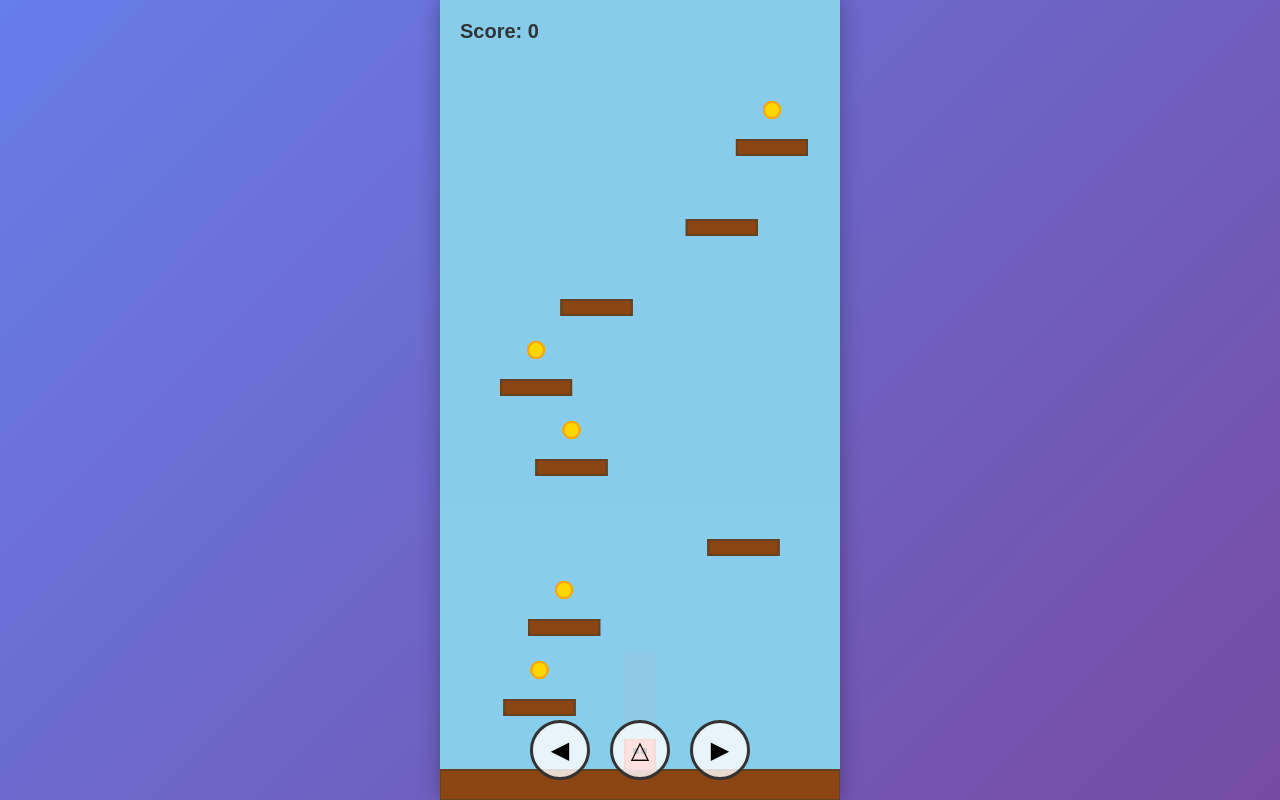
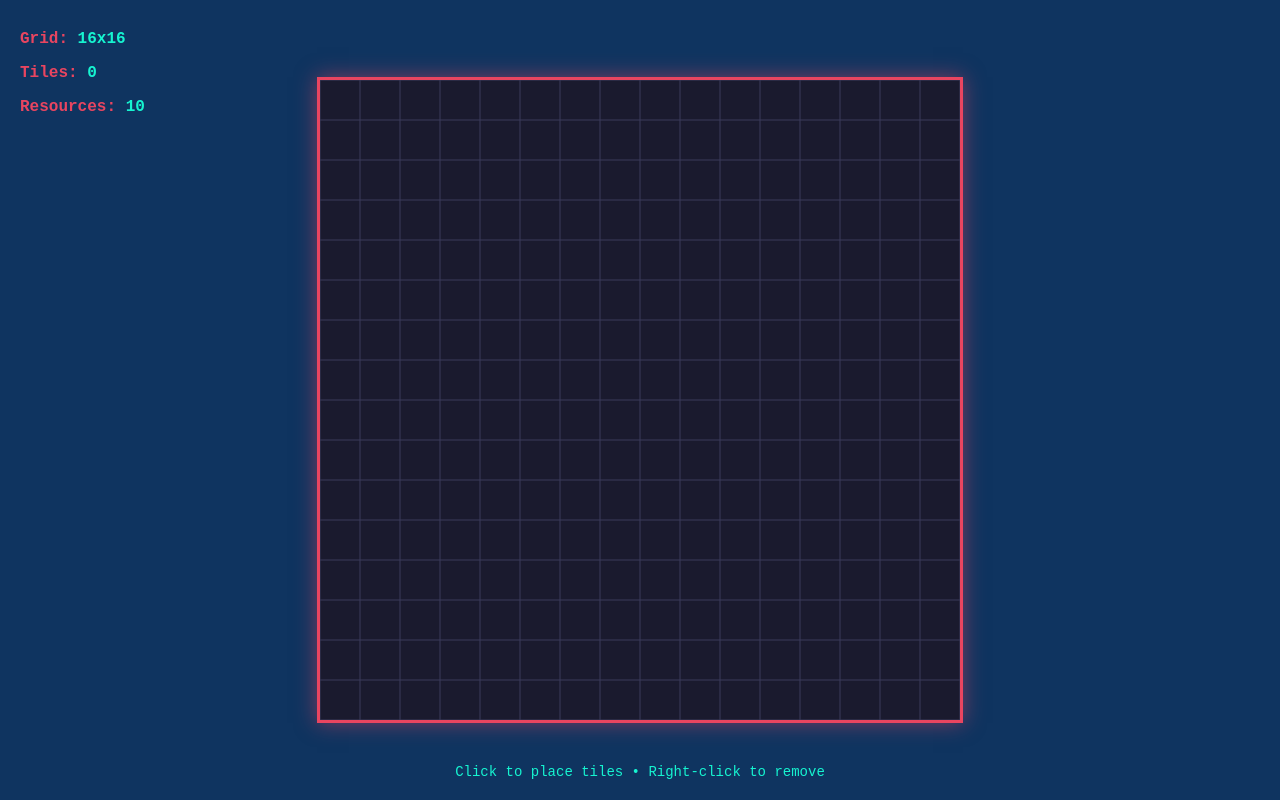
Before and after one commit to Derek1980D/TilesEvo, a plain HTML site: page index.html in a window 1280 px wide. Drawn offline with Linux system fonts and the light colour scheme.

Commit message:
feat: implement tile-based grid system with click-to-place and resource management

```diff
--- a/index.html
+++ b/index.html
@@ -3,7 +3,7 @@
 <head>
     <meta charset="UTF-8">
     <meta name="viewport" content="width=device-width, initial-scale=1.0">
-    <title>Platform Game</title>
+    <title>TilesEvo - Tile Based Resource Game</title>
     <style>
         * {
             margin: 0;
@@ -17,309 +17,212 @@
             display: flex;
             justify-content: center;
             align-items: center;
-            background: linear-gradient(135deg, #667eea 0%, #764ba2 100%);
-            font-family: Arial, sans-serif;
+            background: linear-gradient(135deg, #1a1a2e 0%, #16213e 100%);
+            font-family: 'Arial', sans-serif;
             overflow: hidden;
         }
 
         #gameContainer {
             width: 100%;
             height: 100%;
-            max-width: 400px;
-            max-height: 100vh;
-            background: linear-gradient(to bottom, #87CEEB 0%, #E0F6FF 100%);
-            position: relative;
-            overflow: hidden;
-            box-shadow: 0 0 20px rgba(0, 0, 0, 0.3);
+            display: flex;
+            flex-direction: column;
+            justify-content: center;
+            align-items: center;
+            background: #0f3460;
         }
 
         #gameCanvas {
             display: block;
-            width: 100%;
-            height: 100%;
-            background: linear-gradient(to bottom, #87CEEB 0%, #E0F6FF 100%);
+            border: 3px solid #e94560;
+            background: #1a1a2e;
+            cursor: crosshair;
+            box-shadow: 0 0 20px rgba(233, 69, 96, 0.5);
         }
 
-        #controls {
+        #ui {
+            position: absolute;
+            top: 20px;
+            left: 20px;
+            color: #e94560;
+            font-size: 16px;
+            z-index: 10;
+            font-weight: bold;
+            font-family: monospace;
+            line-height: 1.8;
+        }
+
+        .stat {
+            margin: 5px 0;
+        }
+
+        .stat-label {
+            color: #16f4d0;
+        }
+
+        #info {
             position: absolute;
             bottom: 20px;
             left: 50%;
             transform: translateX(-50%);
-            display: flex;
-            gap: 20px;
-            z-index: 10;
-        }
-
-        .control-btn {
-            width: 60px;
-            height: 60px;
-            border-radius: 50%;
-            border: 3px solid #333;
-            background: rgba(255, 255, 255, 0.8);
-            font-size: 24px;
-            cursor: pointer;
-            display: flex;
-            align-items: center;
-            justify-content: center;
-            user-select: none;
-            active:scale(0.95);
-            transition: all 0.1s;
-        }
-
-        .control-btn:active {
-            background: rgba(255, 255, 255, 1);
-            transform: scale(0.95);
-        }
-
-        #score {
-            position: absolute;
-            top: 20px;
-            left: 20px;
-            color: #333;
-            font-size: 20px;
-            z-index: 10;
-            font-weight: bold;
+            color: #16f4d0;
+            font-size: 14px;
+            text-align: center;
+            font-family: monospace;
+            pointer-events: none;
         }
     </style>
 </head>
 <body>
     <div id="gameContainer">
         <canvas id="gameCanvas"></canvas>
-        <div id="score">Score: 0</div>
-        <div id="controls">
-            <button class="control-btn" id="leftBtn">◀</button>
-            <button class="control-btn" id="jumpBtn">△</button>
-            <button class="control-btn" id="rightBtn">▶</button>
+        <div id="ui">
+            <div class="stat">Grid: <span class="stat-label" id="gridSize">16x16</span></div>
+            <div class="stat">Tiles: <span class="stat-label" id="tileCount">0</span></div>
+            <div class="stat">Resources: <span class="stat-label" id="resources">0</span></div>
         </div>
+        <div id="info">Click to place tiles • Right-click to remove</div>
     </div>
 
     <script>
+        // ========== GRID SYSTEM ==========
+        const GRID_WIDTH = 16;
+        const GRID_HEIGHT = 16;
+        const TILE_SIZE = 40;
+        const GRID_COLOR = '#2a2a4a';
+        const GRID_LINE_COLOR = '#3a3a5a';
+        const TILE_COLOR = '#16f4d0';
+        const TILE_BORDER_COLOR = '#0fbfa0';
+        const EMPTY_COLOR = '#1a1a2e';
+
         const canvas = document.getElementById('gameCanvas');
         const ctx = canvas.getContext('2d');
 
-        // Set canvas size
-        function resizeCanvas() {
-            canvas.width = canvas.offsetWidth;
-            canvas.height = canvas.offsetHeight;
-        }
-        resizeCanvas();
-        window.addEventListener('resize', resizeCanvas);
+        // Set canvas size based on grid
+        canvas.width = GRID_WIDTH * TILE_SIZE;
+        canvas.height = GRID_HEIGHT * TILE_SIZE;
 
-        // Game variables
-        const gravity = 0.6;
-        let score = 0;
+        // Grid state: 0 = empty, 1 = filled
+        const grid = Array(GRID_HEIGHT).fill(null).map(() => Array(GRID_WIDTH).fill(0));
 
-        // Player object
-        const player = {
-            x: canvas.width / 2 - 15,
-            y: canvas.height - 150,
-            width: 30,
-            height: 30,
-            velocityY: 0,
-            velocityX: 0,
-            jumping: false,
-            speed: 5
+        // Game state
+        let stats = {
+            tiles: 0,
+            resources: 10 // Start with 10 resources
         };
 
-        // Platforms
-        const platforms = [
-            { x: 0, y: canvas.height - 30, width: canvas.width, height: 30 } // Ground
-        ];
+        // ========== FUNCTIONS ==========
 
-        // Generate platforms
-        function generatePlatforms() {
-            platforms.length = 1; // Keep ground
-            for (let i = 0; i < 8; i++) {
-                const y = canvas.height - 100 - i * 80;
-                const x = Math.random() * (canvas.width - 70);
-                platforms.push({
-                    x: x,
-                    y: y,
-                    width: 70,
-                    height: 15
-                });
+        function getGridCoords(clientX, clientY) {
+            const rect = canvas.getBoundingClientRect();
+            const x = clientX - rect.left;
+            const y = clientY - rect.top;
+
+            const col = Math.floor(x / TILE_SIZE);
+            const row = Math.floor(y / TILE_SIZE);
+
+            if (col >= 0 && col < GRID_WIDTH && row >= 0 && row < GRID_HEIGHT) {
+                return { row, col };
             }
+            return null;
         }
-        generatePlatforms();
 
-        // Collectibles
-        const collectibles = [];
-        function spawnCollectible() {
-            if (Math.random() < 0.3 && collectibles.length < 5) {
-                const platform = platforms[Math.floor(Math.random() * platforms.length)];
-                collectibles.push({
-                    x: platform.x + platform.width / 2,
-                    y: platform.y - 30,
-                    radius: 8
-                });
+        function placeTile(row, col) {
+            if (grid[row][col] === 0 && stats.resources > 0) {
+                grid[row][col] = 1;
+                stats.tiles++;
+                stats.resources--;
+                updateUI();
+                draw();
             }
         }
 
-        // Input handling
-        let keys = {};
+        function removeTile(row, col) {
+            if (grid[row][col] === 1) {
+                grid[row][col] = 0;
+                stats.tiles--;
+                stats.resources++;
+                updateUI();
+                draw();
+            }
+        }
 
-        document.getElementById('leftBtn').addEventListener('pointerdown', () => { keys['left'] = true; });
-        document.getElementById('leftBtn').addEventListener('pointerup', () => { keys['left'] = false; });
+        function updateUI() {
+            document.getElementById('tileCount').textContent = stats.tiles;
+            document.getElementById('resources').textContent = stats.resources;
+        }
 
-        document.getElementById('rightBtn').addEventListener('pointerdown', () => { keys['right'] = true; });
-        document.getElementById('rightBtn').addEventListener('pointerup', () => { keys['right'] = false; });
+        function draw() {
+            // Clear canvas
+            ctx.fillStyle = EMPTY_COLOR;
+            ctx.fillRect(0, 0, canvas.width, canvas.height);
 
-        document.getElementById('jumpBtn').addEventListener('pointerdown', () => { keys['jump'] = true; });
-        document.getElementById('jumpBtn').addEventListener('pointerup', () => { keys['jump'] = false; });
+            // Draw grid
+            ctx.strokeStyle = GRID_LINE_COLOR;
+            ctx.lineWidth = 1;
 
-        // Keyboard support
-        document.addEventListener('keydown', (e) => {
-            if (e.key === 'ArrowLeft') keys['left'] = true;
-            if (e.key === 'ArrowRight') keys['right'] = true;
-            if (e.key === ' ') { keys['jump'] = true; e.preventDefault(); }
-        });
-
-        document.addEventListener('keyup', (e) => {
-            if (e.key === 'ArrowLeft') keys['left'] = false;
-            if (e.key === 'ArrowRight') keys['right'] = false;
-            if (e.key === ' ') keys['jump'] = false;
-        });
-
-        // Update function
-        function update() {
-            // Horizontal movement
-            if (keys['left']) player.x -= player.speed;
-            if (keys['right']) player.x += player.speed;
-
-            // Wrap around screen
-            if (player.x < 0) player.x = canvas.width;
-            if (player.x + player.width > canvas.width) player.x = -player.width;
-
-            // Apply gravity
-            player.velocityY += gravity;
-            player.y += player.velocityY;
-
-            // Platform collision
-            let onPlatform = false;
-            for (let platform of platforms) {
-                if (
-                    player.velocityY >= 0 &&
-                    player.y + player.height <= platform.y + 10 &&
-                    player.y + player.height >= platform.y - 10 &&
-                    player.x + player.width > platform.x &&
-                    player.x < platform.x + platform.width
-                ) {
-                    player.velocityY = 0;
-                    player.y = platform.y - player.height;
-                    onPlatform = true;
-                }
+            // Vertical lines
+            for (let col = 0; col <= GRID_WIDTH; col++) {
+                ctx.beginPath();
+                ctx.moveTo(col * TILE_SIZE, 0);
+                ctx.lineTo(col * TILE_SIZE, canvas.height);
+                ctx.stroke();
             }
 
-            // Jump
-            if (keys['jump'] && onPlatform) {
-                player.velocityY = -12;
+            // Horizontal lines
+            for (let row = 0; row <= GRID_HEIGHT; row++) {
+                ctx.beginPath();
+                ctx.moveTo(0, row * TILE_SIZE);
+                ctx.lineTo(canvas.width, row * TILE_SIZE);
+                ctx.stroke();
             }
 
-            // Collectible collision
-            for (let i = collectibles.length - 1; i >= 0; i--) {
-                const c = collectibles[i];
-                const dx = player.x + player.width / 2 - c.x;
-                const dy = player.y + player.height / 2 - c.y;
-                const distance = Math.sqrt(dx * dx + dy * dy);
+            // Draw tiles
+            for (let row = 0; row < GRID_HEIGHT; row++) {
+                for (let col = 0; col < GRID_WIDTH; col++) {
+                    if (grid[row][col] === 1) {
+                        const x = col * TILE_SIZE;
+                        const y = row * TILE_SIZE;
 
-                if (distance < player.width / 2 + c.radius) {
-                    collectibles.splice(i, 1);
-                    score += 10;
-                    document.getElementById('score').textContent = 'Score: ' + score;
-                }
-            }
+                        // Tile background
+                        ctx.fillStyle = TILE_COLOR;
+                        ctx.fillRect(x + 2, y + 2, TILE_SIZE - 4, TILE_SIZE - 4);
 
-            // Game over
-            if (player.y > canvas.height) {
-                player.y = canvas.height - 150;
-                player.velocityY = 0;
-                score = Math.max(0, score - 50);
-                document.getElementById('score').textContent = 'Score: ' + score;
-            }
-
-            // Camera follow
-            if (player.y < canvas.height / 3) {
-                const shift = canvas.height / 3 - player.y;
-                player.y = canvas.height / 3;
-                for (let platform of platforms) {
-                    platform.y += shift;
-                }
-                for (let collectible of collectibles) {
-                    collectible.y += shift;
-                }
-
-                // Generate new platforms
-                const lowestPlatform = Math.max(...platforms.map(p => p.y));
-                if (lowestPlatform > 50) {
-                    for (let i = 0; i < 2; i++) {
-                        const y = Math.min(...platforms.map(p => p.y)) - 80;
-                        const x = Math.random() * (canvas.width - 70);
-                        platforms.push({
-                            x: x,
-                            y: y,
-                            width: 70,
-                            height: 15
-                        });
+                        // Tile border
+                        ctx.strokeStyle = TILE_BORDER_COLOR;
+                        ctx.lineWidth = 2;
+                        ctx.strokeRect(x + 2, y + 2, TILE_SIZE - 4, TILE_SIZE - 4);
                     }
                 }
             }
-
-            // Remove off-screen platforms
-            for (let i = platforms.length - 1; i > 0; i--) {
-                if (platforms[i].y > canvas.height + 100) {
-                    platforms.splice(i, 1);
-                }
-            }
-
-            spawnCollectible();
         }
 
-        // Draw function
-        function draw() {
-            // Clear canvas
-            ctx.fillStyle = 'rgba(135, 206, 235, 0.1)';
-            ctx.fillRect(0, 0, canvas.width, canvas.height);
+        // ========== EVENT LISTENERS ==========
 
-            // Draw platforms
-            ctx.fillStyle = '#8B4513';
-            for (let platform of platforms) {
-                ctx.fillRect(platform.x, platform.y, platform.width, platform.height);
-                ctx.strokeStyle = '#654321';
-                ctx.lineWidth = 2;
-                ctx.strokeRect(platform.x, platform.y, platform.width, platform.height);
+        canvas.addEventListener('click', (e) => {
+            const coords = getGridCoords(e.clientX, e.clientY);
+            if (coords) {
+                placeTile(coords.row, coords.col);
             }
+        });
 
-            // Draw collectibles
-            ctx.fillStyle = '#FFD700';
-            for (let collectible of collectibles) {
-                ctx.beginPath();
-                ctx.arc(collectible.x, collectible.y, collectible.radius, 0, Math.PI * 2);
-                ctx.fill();
-                ctx.strokeStyle = '#FFA500';
-                ctx.lineWidth = 2;
-                ctx.stroke();
+        canvas.addEventListener('contextmenu', (e) => {
+            e.preventDefault();
+            const coords = getGridCoords(e.clientX, e.clientY);
+            if (coords) {
+                removeTile(coords.row, coords.col);
             }
+        });
 
-            // Draw player
-            ctx.fillStyle = '#FF6B6B';
-            ctx.fillRect(player.x, player.y, player.width, player.height);
-            ctx.strokeStyle = '#CC5555';
-            ctx.lineWidth = 2;
-            ctx.strokeRect(player.x, player.y, player.width, player.height);
+        // ========== GAME LOOP ==========
 
-            // Draw eyes
-            ctx.fillStyle = '#000';
-            ctx.fillRect(player.x + 8, player.y + 8, 6, 6);
-            ctx.fillRect(player.x + 16, player.y + 8, 6, 6);
-        }
-
-        // Game loop
         function gameLoop() {
-            update();
             draw();
             requestAnimationFrame(gameLoop);
         }
 
+        // Initialize
+        updateUI();
         gameLoop();
     </script>
 </body>
```
